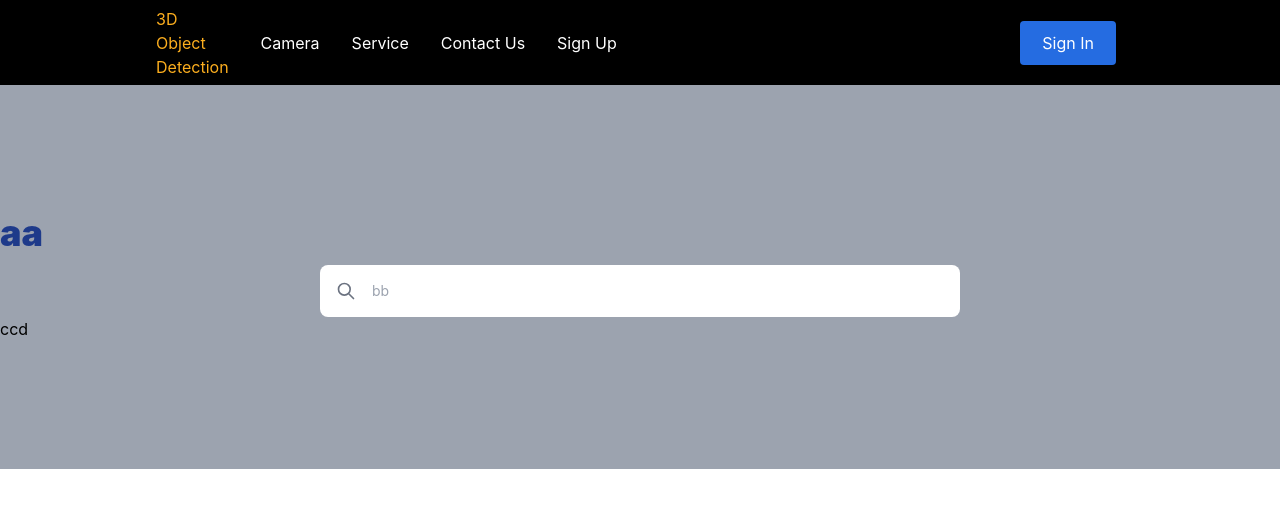
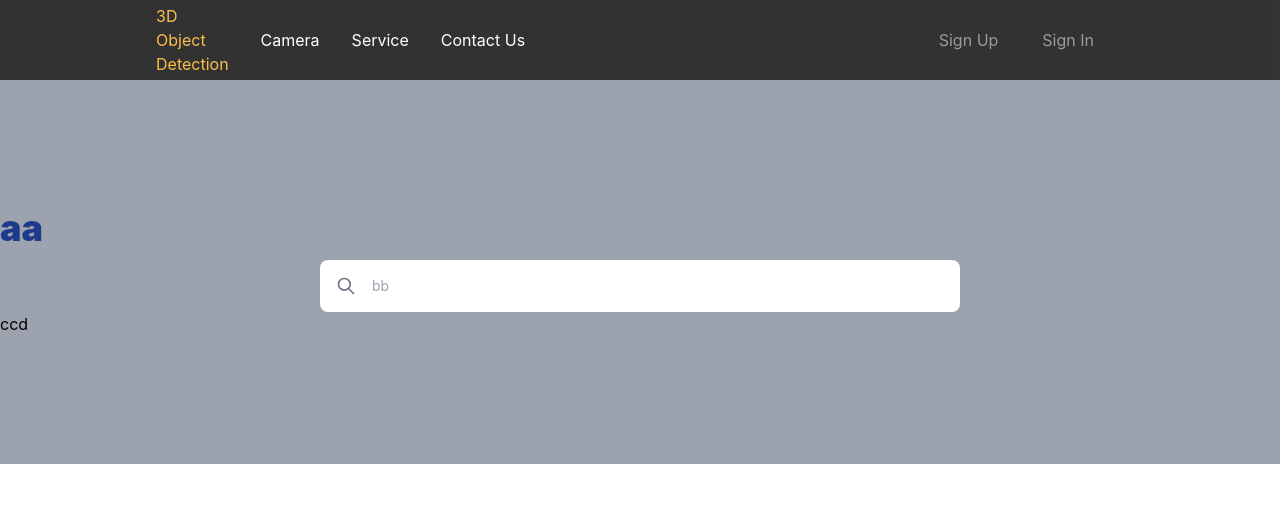
Before and after one commit to Anson-ava/FYP-web-app, a React (Create React App) app: page / in a window 1280 px wide. Shown: the top 508 px of the page. Built offline with nearby package versions, Linux system fonts and the light colour scheme.

Commit message:
replace & rename & update TopBar TODO: Responsive Bar

```diff
--- a/src/App.js
+++ b/src/App.js
@@ -1,6 +1,6 @@
 import React from "react";
 import "./App.css";
-import TopBar from "./TorBar";
+import TopBar from "./component/TopBar";
 import Home from "./pages/home";
 import Camera from "./pages/camera";
 import Service from "./pages/service";
--- a/src/TorBar/index.js
+++ /dev/null
@@ -1,41 +0,0 @@
-import React from "react";
-import {
-  Nav,
-  NavLink,
-  Bars,
-  NavMenu,
-  NavBtn,
-  NavBtnLink,
-} from "./TopBarElements";
-
-const TopBar = () => {
-  return (
-    <>
-      <Nav>
-        <NavLink to="/">
-          <h1>3D Object Detection</h1>
-        </NavLink>
-        <Bars />
-        <NavMenu>
-          <NavLink to="/Camera" activeStyle>
-            Camera
-          </NavLink>
-          <NavLink to="/Service" activeStyle>
-            Service
-          </NavLink>
-          <NavLink to="/Contact" activeStyle>
-            Contact Us
-          </NavLink>
-          <NavLink to="/SignUp" activeStyle>
-            Sign Up
-          </NavLink>
-        </NavMenu>
-        <NavBtn>
-          <NavBtnLink to="/SignIn">Sign In</NavBtnLink>
-        </NavBtn>
-      </Nav>
-    </>
-  );
-};
-
-export default TopBar;
--- /dev/null
+++ b/src/component/TopBar.js
@@ -0,0 +1,37 @@
+import React from "react";
+import {
+  Nav,
+  NavLink,
+  Bars,
+  NavMenu,
+  NavBtn,
+  NavBtnLink,
+} from "./TopBarElements.js";
+
+const TopBar = () => {
+  return (
+    <Nav>
+      <NavLink to="/">
+        3D Object Detection
+      </NavLink>
+      <Bars />
+      <NavMenu>
+        <NavLink to="/Camera" activeStyle>
+          Camera
+        </NavLink>
+        <NavLink to="/Service" activeStyle>
+          Service
+        </NavLink>
+        <NavLink to="/Contact" activeStyle>
+          Contact Us
+        </NavLink>
+      </NavMenu>
+      <NavBtn>
+        <NavBtnLink to="/SignUp">Sign Up</NavBtnLink>
+        <NavBtnLink to="/SignIn">Sign In</NavBtnLink>
+      </NavBtn>
+    </Nav>
+  );
+};
+
+export default TopBar;
--- a/src/TorBar/TopBarElements.js
+++ b/src/component/TopBarElements.js
@@ -3,16 +3,19 @@ import { NavLink as Link } from "react-router-dom";
 import { FaBars } from "react-icons/fa";
 
 export const Nav = styled.nav`
-  background: #000000;
-  height: 85px;
+  background-color: black;
+  opacity: 0.8;
+  position: sticky;
+  top: 0px;
+  height: 80px;
   display: flex;
-  justfiy-content: flex-start;
+  justify-content: flex-start;
   padding: 0.5rem calc((100vw - 1000px) / 2);
-  z-index: 10;
+  z-index: 1;
 `;
 
 export const NavLink = styled(Link)`
-  color: #fff;
+  color: white;
   display: flex;
   align-items: center;
   padding: 0 1rem;
@@ -26,7 +29,7 @@ export const NavLink = styled(Link)`
 // when the windows too small and did not show all the item
 export const Bars = styled(FaBars)`
   display: none;
-  color: #fff;
+  color: white;
 
   @media screen and (max-width: 768px) {
     display: block;
@@ -64,16 +67,15 @@ export const NavBtn = styled.nav`
 
 export const NavBtnLink = styled(Link)`
   border-radius: 4px;
-  background: #256ce1;
   padding: 10px 22px;
-  color: #fff;
+  color: gray;
   cursor: pointer;
   transition: all 0.2s ease-in-out;
   text-decoration: none;
 
   &:hover {
     transition: all 0.2s ease-in-out;
-    background: #fff;
+    background: white;
     color: #010606;
   }
 `;
```
